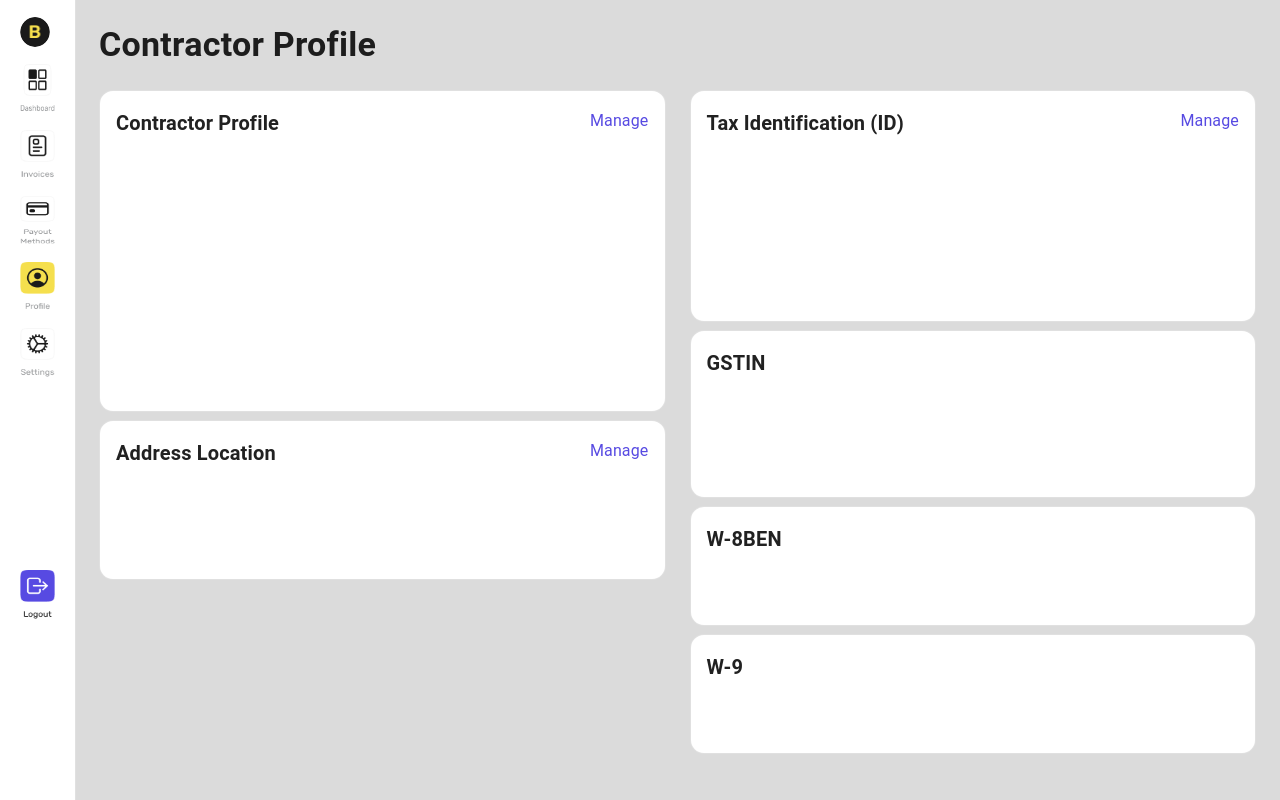
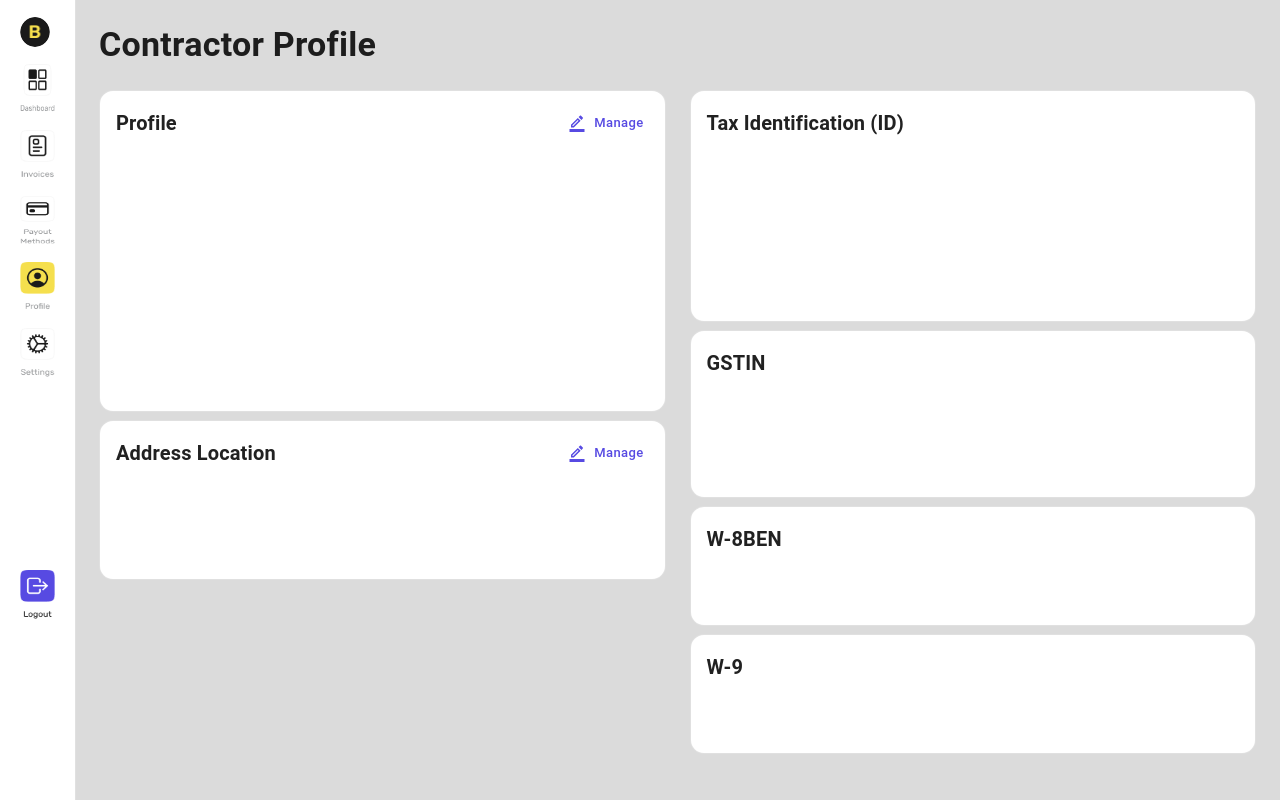
Before and after one commit to 100ngramjit/octaloop-task, a React (Create React App) app: page /dashboard in a window 1280 px wide. Built offline with nearby package versions, Linux system fonts and the light colour scheme.

Commit message:
drawer details popover layout

```diff
--- a/src/components/DashBoard.js
+++ b/src/components/DashBoard.js
@@ -4,10 +4,22 @@ import { lightTheme } from "../themes/customThemes";
 import DashboardSidebar from "./DashboardSidebar";
 import { Box, Drawer } from "@mui/material";
 import DashBoardContent from "./DashBoardContent";
+import DashBoardDetailsDrawer from "./DashBoardDetailsDrawer";
+import { useState } from "react";
 
 const drawerWidth = 75;
 
 export default function DashBoard() {
+  const [open, setOpen] = useState(false);
+
+  const handleDrawerToggle = () => {
+    setOpen(true);
+  };
+
+  const handleDrawerClose = () => {
+    setOpen(false);
+  };
+
   return (
     <ThemeProvider theme={lightTheme}>
       <CssBaseline />
@@ -16,7 +28,15 @@ export default function DashBoard() {
         <Drawer variant="permanent" sx={{ width: drawerWidth }}>
           <DashboardSidebar />
         </Drawer>
-        <DashBoardContent />
+        <DashBoardContent handleDrawerToggle={handleDrawerToggle} />
+        <Drawer
+          anchor="right"
+          open={open}
+          onClose={handleDrawerClose}
+          sx={{ minWidth: 800 }}
+        >
+          <DashBoardDetailsDrawer />
+        </Drawer>
       </Box>
     </ThemeProvider>
   );
--- a/src/components/DashBoardContent.js
+++ b/src/components/DashBoardContent.js
@@ -1,14 +1,7 @@
 import React from "react";
 import { styled } from "@mui/material/styles";
-import {
-  Box,
-  Grid,
-  Typography,
-  Paper,
-  CardHeader,
-  Avatar,
-  IconButton,
-} from "@mui/material";
+import { Box, Grid, Typography, Paper, Button } from "@mui/material";
+import BorderColorOutlinedIcon from "@mui/icons-material/BorderColorOutlined";
 
 const Item = styled(Paper)(({ theme }) => ({
   backgroundColor: theme.palette.mode === "dark" ? "#1A2027" : "#fff",
@@ -19,7 +12,7 @@ const Item = styled(Paper)(({ theme }) => ({
   color: theme.palette.text.secondary,
 }));
 
-const DashBoardContent = () => {
+const DashBoardContent = ({ handleDrawerToggle }) => {
   return (
     <Box
       component="main"
@@ -50,11 +43,16 @@ const DashBoardContent = () => {
                       sx={{ fontWeight: 600, pt: 0 }}
                       color="text.primary"
                     >
-                      Contractor Profile
+                      Profile
                     </Typography>
-                    <Typography variant="subtitle1" color="secondary">
+                    <Button
+                      color="secondary"
+                      size="small"
+                      onClick={handleDrawerToggle}
+                      startIcon={<BorderColorOutlinedIcon />}
+                    >
                       Manage
-                    </Typography>
+                    </Button>
                   </Box>
                 </Item>
               </Grid>
@@ -74,9 +72,14 @@ const DashBoardContent = () => {
                     >
                       Address Location
                     </Typography>
-                    <Typography variant="subtitle1" color="secondary">
+                    <Button
+                      color="secondary"
+                      size="small"
+                      onClick={handleDrawerToggle}
+                      startIcon={<BorderColorOutlinedIcon />}
+                    >
                       Manage
-                    </Typography>
+                    </Button>
                   </Box>
                 </Item>
               </Grid>
@@ -103,9 +106,6 @@ const DashBoardContent = () => {
                       color="text.primary"
                     >
                       Tax Identification (ID)
-                    </Typography>
-                    <Typography variant="subtitle1" color="secondary">
-                      Manage
                     </Typography>
                   </Box>
                 </Item>
@@ -169,16 +169,6 @@ const DashBoardContent = () => {
               </Grid>
             </Grid>
           </Grid>
-          {/* <Grid item xs={6}>
-          <Item elevation={0} variant="outlined" sx={{ height: "160px" }}>
-            3
-          </Item>
-        </Grid>
-        <Grid item xs={6}>
-          <Item elevation={0} variant="outlined">
-            4
-          </Item>
-        </Grid> */}
         </Grid>
       </Box>
     </Box>
--- a/src/components/DashboardSidebar.js
+++ b/src/components/DashboardSidebar.js
@@ -1,12 +1,9 @@
 import * as React from "react";
-import { styled } from "@mui/material/styles";
 import Box from "@mui/material/Box";
-import MuiDrawer from "@mui/material/Drawer";
 import List from "@mui/material/List";
 import ListItem from "@mui/material/ListItem";
 import ListItemButton from "@mui/material/ListItemButton";
 import ListItemIcon from "@mui/material/ListItemIcon";
-import MailIcon from "@mui/icons-material/Mail";
 import { Avatar } from "@mui/material";
 import logo from "../assets/logo.png";
 import icon1 from "../assets/item1.png";
--- a/src/components/LoginPage.js
+++ b/src/components/LoginPage.js
@@ -13,8 +13,7 @@ import {
 import { ThemeProvider } from "@mui/material/styles";
 import GoogleIcon from "@mui/icons-material/Google";
 import Header from "./Header";
-import CssBaseline from "@mui/material/CssBaseline";
-import { darkTheme, lightTheme } from "../themes/customThemes";
+import { lightTheme } from "../themes/customThemes";
 
 const LoginPage = () => {
   return (
```
